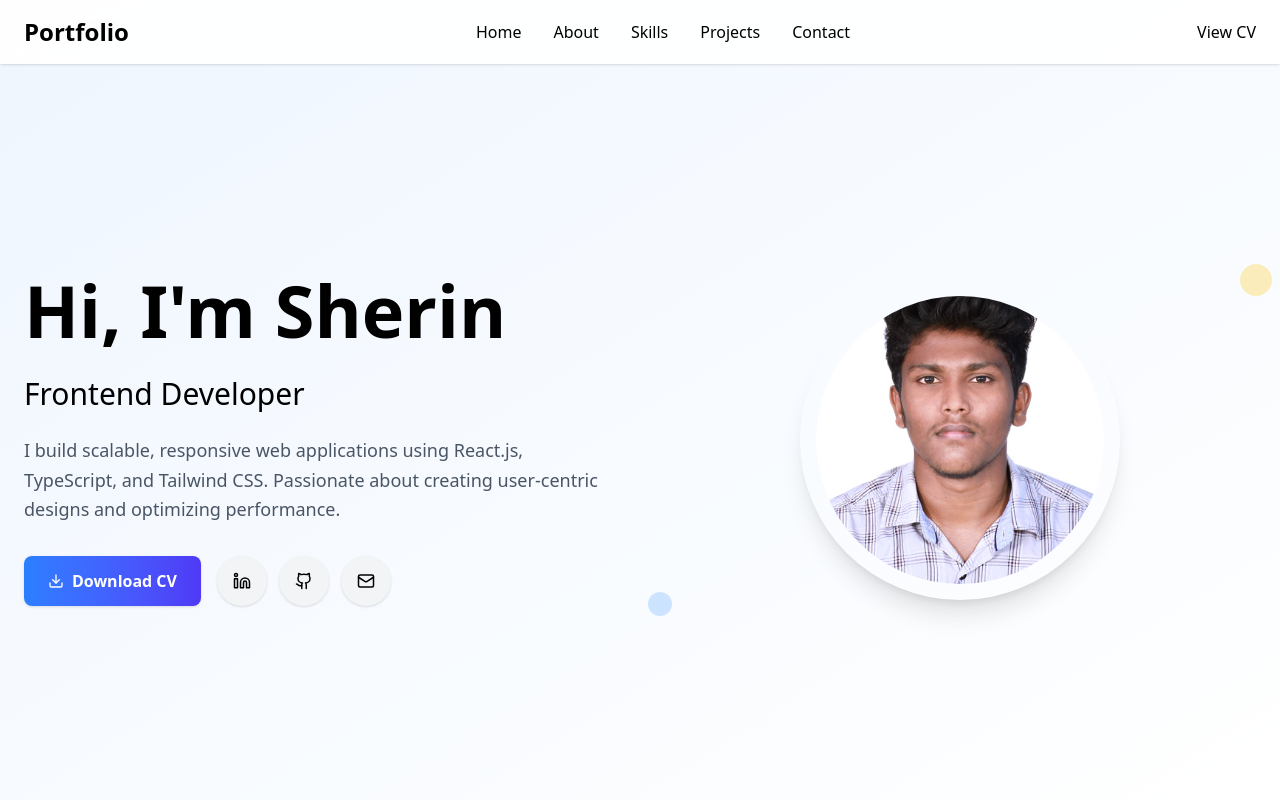
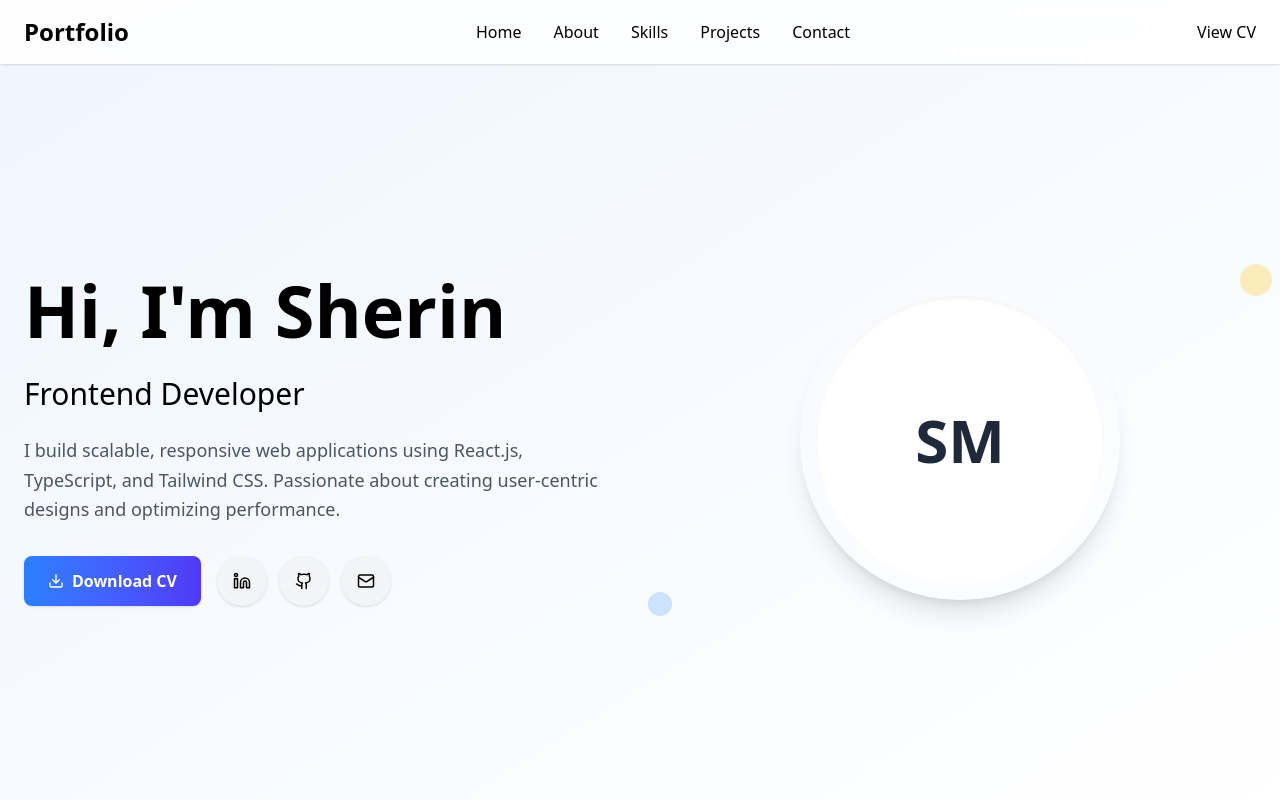
Before and after one commit to sherinms10/my-portfolio, a React (Vite) app: page / in a window 1280 px wide. Shown: the top 800 px of the page. Built offline with nearby package versions, Linux system fonts and the light colour scheme.

Commit message:
update skill

```diff
--- a/src/components/Hero.tsx
+++ b/src/components/Hero.tsx
@@ -2,7 +2,7 @@ import { Download, Github, Linkedin, Mail } from "lucide-react";
 import '../App.css'
 import { useEffect, useState } from "react";
 import useTypewriter from "../Hooks/useTypewriter";
-import MS from '../assets/img/sherin.jpg'
+// import MS from '../assets/img/sherin.jpg'
 
 
 
@@ -106,13 +106,13 @@ const Hero = () => {
               showSubtitle ? 'opacity-100 translate-y-0' : 'opacity-0 translate-y-4'
             }`}>
 
-            {/* <div className="w-64 h-64 md:w-80 md:h-80 mx-auto bg-gradient-to-br from-primary to-secondary rounded-full flex items-center justify-center shadow-xl">
+            <div className="w-64 h-64 md:w-80 md:h-80 mx-auto bg-gradient-to-br from-primary to-secondary rounded-full flex items-center justify-center shadow-xl">
               <div className="w-56 h-56 md:w-72 md:h-72 bg-white rounded-full flex items-center justify-center shadow-inner">
                 <span className="text-4xl md:text-6xl font-bold text-gray-800">SM</span>
               </div>
-            </div> */}
+            </div>
 
-            <div className="w-64 h-64 md:w-80 md:h-80 mx-auto bg-gradient-to-br from-primary to-secondary rounded-full flex items-center justify-center shadow-xl">
+            {/* <div className="w-64 h-64 md:w-80 md:h-80 mx-auto bg-gradient-to-br from-primary to-secondary rounded-full flex items-center justify-center shadow-xl">
               <div className="w-72 h-72 bg-white rounded-full overflow-hidden flex items-center justify-center">
   <img
     src={MS}
@@ -121,7 +121,7 @@ const Hero = () => {
   />
 </div>
 
-            </div>
+            </div> */}
 
             {/* Optional: Floating elements for visual interest */}
             <div className="absolute -top-4 -right-4 w-8 h-8 bg-yellow-400 rounded-full opacity-20 animate-pulse"></div>
```
Also changed, not shown: src/assets/img/sherin.JPG.
